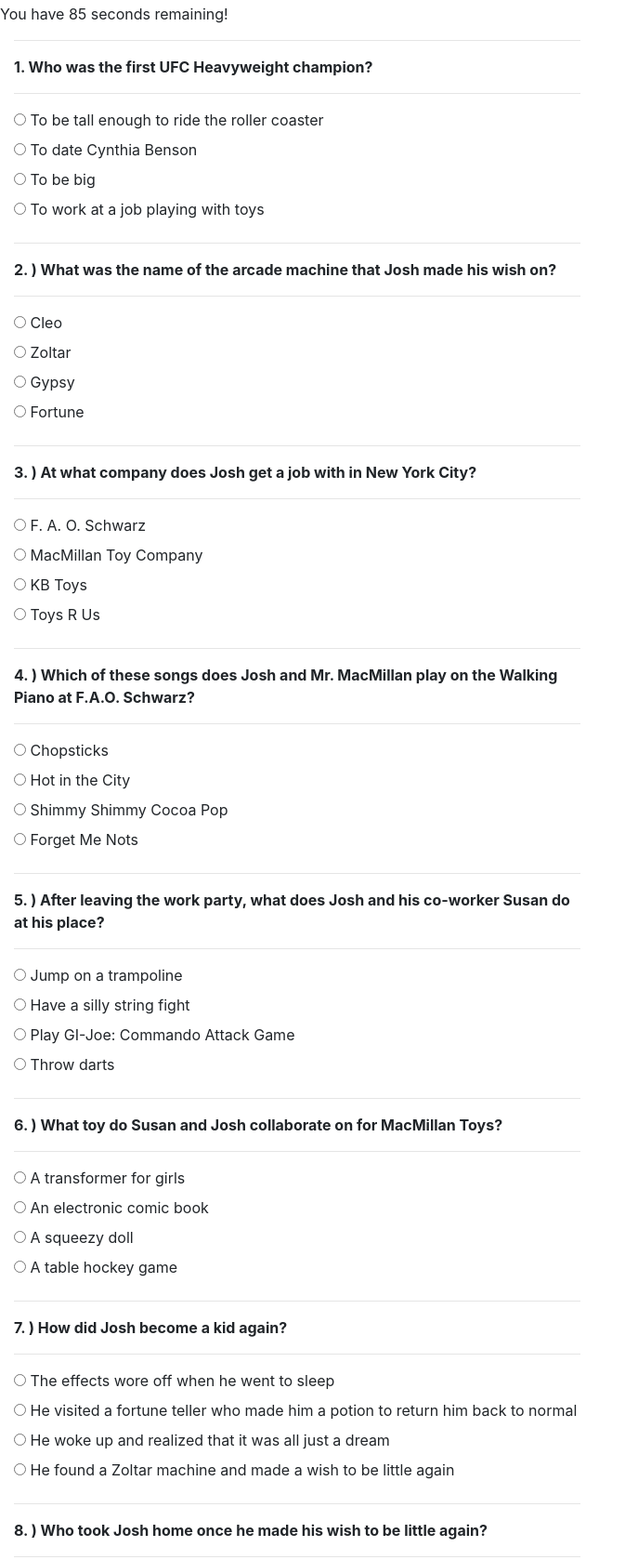
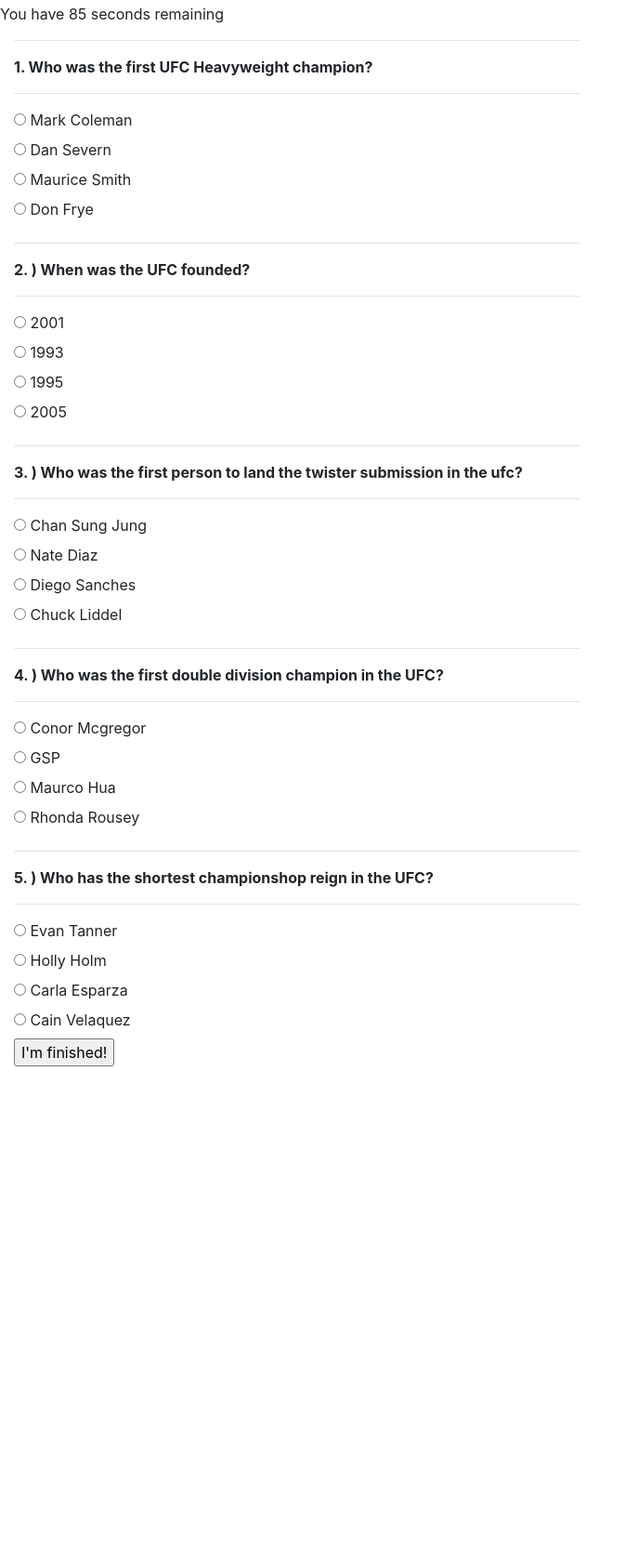
Before and after one commit to thetrebelcc/Timer-game, a plain HTML site: page index.html in a window 1280 px wide. Shown: the part 253-1931 px from the top of the page at 93% size, without its empty margins (0-673 px from the left). After the commit the page ends 1464 px from the top, so only its background shows below. Drawn offline with nearby package versions, Linux system fonts and the light colour scheme.

Commit message:
changed list

```diff
--- a/assets/java/game.js
+++ b/assets/java/game.js
@@ -3,20 +3,19 @@
 
 var count = 90;
 
-var counter = setInterval(timer, 1000); //1000 will  run it every 1 second
+var counter = setInterval(timer, 1000);
 
 function timer() {
     count = count - 1;
     $("#timer").html(count);
     if (count <= 0) {
         clearInterval(counter);
-        //counter ended, do something here
         alert("Time's Up!");
         $("quiz").hide();
         check();
     }
 
-    //Do code for showing the number of seconds here
+
 }
 
 function check() {
@@ -33,56 +32,35 @@ function check() {
     var correct = 0;
     var incorrect = 0;
 
-    if (question1 == "To be big") {
+    if (question1 == "Mark Coleman") {
         correct++;
 
     } else {
         incorrect++;
     }
 
-    if (question2 == "Zoltar") {
+    if (question2 == "1993") {
         correct++;
     } else {
         incorrect++;
     }
 
 
-    if (question3 == "MacMillan Toy Company") {
+    if (question3 == "Chan Sung Jung") {
         correct++;
 
     } else {
         incorrect++;
     }
 
-    if (question4 == "Chopsticks") {
+    if (question4 == "Conor Mcgregor") {
         correct++;
     } else {
         incorrect++;
     }
 
 
-    if (question5 == "Jump on a trampoline") {
-        correct++;
-
-    } else {
-        incorrect++;
-    }
-
-    if (question6 == "An electronic comic book") {
-        correct++;
-
-    } else {
-        incorrect++;
-    }
-
-    if (question7 == "He found a Zoltar machine and made a wish to be little again") {
-        correct++;
-
-    } else {
-        incorrect++;
-    }
-
-    if (question8 == "His girlfriend, Susan Lawrence") {
+    if (question5 == "Carla Esparza") {
         correct++;
 
     } else {
@@ -91,7 +69,9 @@ function check() {
 
 
 
+
+
     document.getElementById("after_submit").style.visibility = "visible";
-    document.getElementById("correct").innerHTML = "Great job! You got  " + correct + " questions correct!";
-    document.getElementById("incorrect").innerHTML = "Uh oh! You got " + incorrect + " questions incorrect.";
+    document.getElementById("correct").innerHTML = " You got  " + correct + " questions correct!";
+    document.getElementById("incorrect").innerHTML = " You got " + incorrect + " questions incorrect.";
 }
--- a/index.html
+++ b/index.html
@@ -21,7 +21,7 @@
 
 
 
- <p>You have <span id="timer"></span> seconds remaining!</p>
+ <p>You have <span id="timer"></span> seconds remaining</p>
 
 </div>
 <div class="well col-md-6" id="trivia">
@@ -31,146 +31,92 @@
         <hr>
 
         <div>
-            <input type="radio" id="radio1" name="question1" value="To be tall enough to ride the roller coaster">
-            <label id="r1">To be tall enough to ride the roller coaster</label>
+            <input type="radio" id="radio1" name="question1" value="Mark Coleman">
+            <label id="r1">Mark Coleman</label>
             </br>
-            <input type="radio" id="radio2" name="question1" value="To date Cynthia Benson">
-            <label id="r2">To date Cynthia Benson</label>
+            <input type="radio" id="radio2" name="question1" value="Dan Severn">
+            <label id="r2">Dan Severn</label>
             </br>
-            <input type="radio" id="radio3" name="question1" value="To be big">
-            <label id="r3">To be big</label>
+            <input type="radio" id="radio3" name="question1" value="Maurice Smith">
+            <label id="r3">Maurice Smith</label>
             </br>
-            <input type="radio" id="radio4" name="question1" value="To work at a job playing with toys">
-            <label id="r4">To work at a job playing with toys</label>
+            <input type="radio" id="radio4" name="question1" value="Don Frye">
+            <label id="r4">Don Frye</label>
             </br>
         </div>
         <div>
         <hr>
-            <p><strong>2. ) What was the name of the arcade machine that Josh made his wish on?</strong></p>
+            <p><strong>2. ) When was the UFC founded?</strong></p>
             <hr>
 
-            <input type="radio" id="radio5" name="question2" value="Cleo">
-            <label id="r5">Cleo</label>
+            <input type="radio" id="radio5" name="question2" value="2001">
+            <label id="r5">2001</label>
             </br>
-            <input type="radio" id="radio6" name="question2" value="Zoltar">
-            <label id="r6">Zoltar</label>
+            <input type="radio" id="radio6" name="question2" value="1993">
+            <label id="r6">1993</label>
             </br>
-            <input type="radio" id="radio7" name="question2" value="Gypsy">
-            <label id="r7">Gypsy</label>
+            <input type="radio" id="radio7" name="question2" value="1995">
+            <label id="r7">1995</label>
             </br>
-            <input type="radio" id="radio8" name="question2" value="Fortune">
-            <label id="r8">Fortune</label>
+            <input type="radio" id="radio8" name="question2" value="2005">
+            <label id="r8">2005</label>
             </br>
         </div>
         <div>
         <hr>
-            <p><strong>3. ) At what company does Josh get a job with in New York City?</strong></p>
+            <p><strong>3. ) Who was the first person to land the twister submission in the ufc?</strong></p>
             <hr>
 
-            <input type="radio" id="radio9" name="question3" value="F.A.O. Schwarz">
-            <label id="r9">F. A. O. Schwarz</label>
+            <input type="radio" id="radio9" name="question3" value="Chan Sung Jung">
+            <label id="r9">Chan Sung Jung</label>
             </br>
-            <input type="radio" id="radio10" name="question3" value="MacMillan Toy Company">
-            <label id="r10">MacMillan Toy Company</label>
+            <input type="radio" id="radio10" name="question3" value="Nate Diaz">
+            <label id="r10">Nate Diaz</label>
             </br>
-            <input type="radio" id="radio11" name="question3" value="KB Toys">
-            <label id="r11">KB Toys</label>
+            <input type="radio" id="radio11" name="question3" value="Diego Sanches">
+            <label id="r11">Diego Sanches</label>
             </br>
             <input type="radio" id="radio12" name="question3" value="Toys R Us">
-            <label id="r12">Toys R Us</label>
+            <label id="r12">Chuck Liddel</label>
             </br>
         </div>
         <div>
         <hr>
-            <p><strong>4. ) Which of these songs does Josh and Mr. MacMillan play on the Walking Piano at F.A.O. Schwarz?</strong></p>
+            <p><strong>4. ) Who was the first double division champion in the UFC?</strong></p>
             <hr>
 
-            <input type="radio" id="radio13" name="question4" value="Chopsticks">
-            <label id="r13">Chopsticks</label>
+            <input type="radio" id="radio13" name="question4" value="Conor Mcgregor">
+            <label id="r13">Conor Mcgregor</label>
             </br>
             <input type="radio" id="radio14" name="question4" value="Hot in the City">
-            <label id="r14">Hot in the City</label>
+            <label id="r14">GSP</label>
             </br>
             <input type="radio" id="radio15" name="question4" value="Shimmy Shimmy Cocoa Pop">
-            <label id="r15">Shimmy Shimmy Cocoa Pop</label>
+            <label id="r15">Maurco Hua</label>
             </br>
             <input type="radio" id="radio16" name="question4" value="Forget Me Nots">
-            <label id="r16">Forget Me Nots</label>
+            <label id="r16">Rhonda Rousey</label>
             </br>
         </div>
         <div>
         <hr>
-            <p><strong>5. ) After leaving the work party, what does Josh and his co-worker Susan do at his place?</strong></p>
+            <p><strong>5. ) Who has the shortest championshop reign in the UFC?</strong></p>
             <hr>
 
-            <input type="radio" id="radio17" name="question5" value="Jump on a trampoline">
-            <label id="r17">Jump on a trampoline</label>
+            <input type="radio" id="radio17" name="question5" value="Evan Tanner">
+            <label id="r17">Evan Tanner</label>
             </br>
-            <input type="radio" id="radio18" name="question5" value="Have a silly string fight">
-            <label id="r18">Have a silly string fight</label>
+            <input type="radio" id="radio18" name="question5" value="Holly Holm">
+            <label id="r18">Holly Holm</label>
             </br>
-            <input type="radio" id="radio19" name="question5" value="Play GI-Joe: Commando Attack Game">
-            <label id="r19">Play GI-Joe: Commando Attack Game</label>
+            <input type="radio" id="radio19" name="question5" value="Carla Esparza">
+            <label id="r19">Carla Esparza</label>
             </br>
-            <input type="radio" id="radio20" name="question5" value="Throw darts">
-            <label id="r20">Throw darts</label>
+            <input type="radio" id="radio20" name="question5" value="Cain Velaquez">
+            <label id="r20">Cain Velaquez</label>
             </br>
         </div>
-        <div>
-        <hr>
-            <p><strong>6. ) What toy do Susan and Josh collaborate on for MacMillan Toys?</strong></p>
-            <hr>
 
-            <input type="radio" id="radio21" name="question6" value="A transformer for girls">
-            <label id="r21">A transformer for girls</label>
-            </br>
-            <input type="radio" id="radio22" name="question6" value="An electronic comic book">
-            <label id="r22">An electronic comic book</label>
-            </br>
-            <input type="radio" id="radio23" name="question6" value="A squeezy doll">
-            <label id="r23">A squeezy doll</label>
-            </br>
-            <input type="radio" id="radio24" name="question6" value="A table hockey game">
-            <label id="r24">A table hockey game</label>
-            </br>
-        </div>
-        <div>
-        <hr>
-            <p><strong>7. ) How did Josh become a kid again?</strong></p>
-            <hr>
-
-            <input type="radio" id="radio25" name="question7" value="The effects wore off when he went to sleep">
-            <label id="r25">The effects wore off when he went to sleep</label>
-            </br>
-            <input type="radio" id="radio26" name="question7" value="He visited a fortune teller who made him a potion to return him back to normal">
-            <label id="r26">He visited a fortune teller who made him a potion to return him back to normal</label>
-                </br>
-                <input type="radio" id="radio27" name="question7" value="He woke up from a dream and realized that it was all just a dream">
-                <label id="r27">He woke up and realized that it was all just a dream</label>
-                </br>
-                <input type="radio" id="radio28" name="question7" value="He found a Zoltar machine and made a wish to be little again">
-                <label id="r28">He found a Zoltar machine and made a wish to be little again</label>
-                </br>
-        </div>
-        <div>
-        <hr>
-            <p><strong>8. ) Who took Josh home once he made his wish to be little again?</strong></p>
-            <hr>
-
-            <input type="radio" id="radio29" name="question8" value="His girlfriend, Susan Lawrence">
-            <label id="r29">His girlfriend, Susan Lawrence</label>
-            </br>
-            <input type="radio" id="radio30" name="question8" value="His best friend, Billy Kopecki">
-            <label id="r30">His best friend, Billy Kopecki</label>
-                </br>
-                <input type="radio" id="radio31" name="question8" value="His dream girl, Cynthia Benson">
-                <label id="r31">His dream girl, Cynthia Benson</label>
-                </br>
-                <input type="radio" id="radio32" name="question8" value="His boss, Mr. MacMillan">
-                <label id="r32">His boss, Mr. MacMillan</label>
-                </br>
-                </br>
-                <hr>
 
 
     <input id="button" type="button" value="I'm finished!"
```
